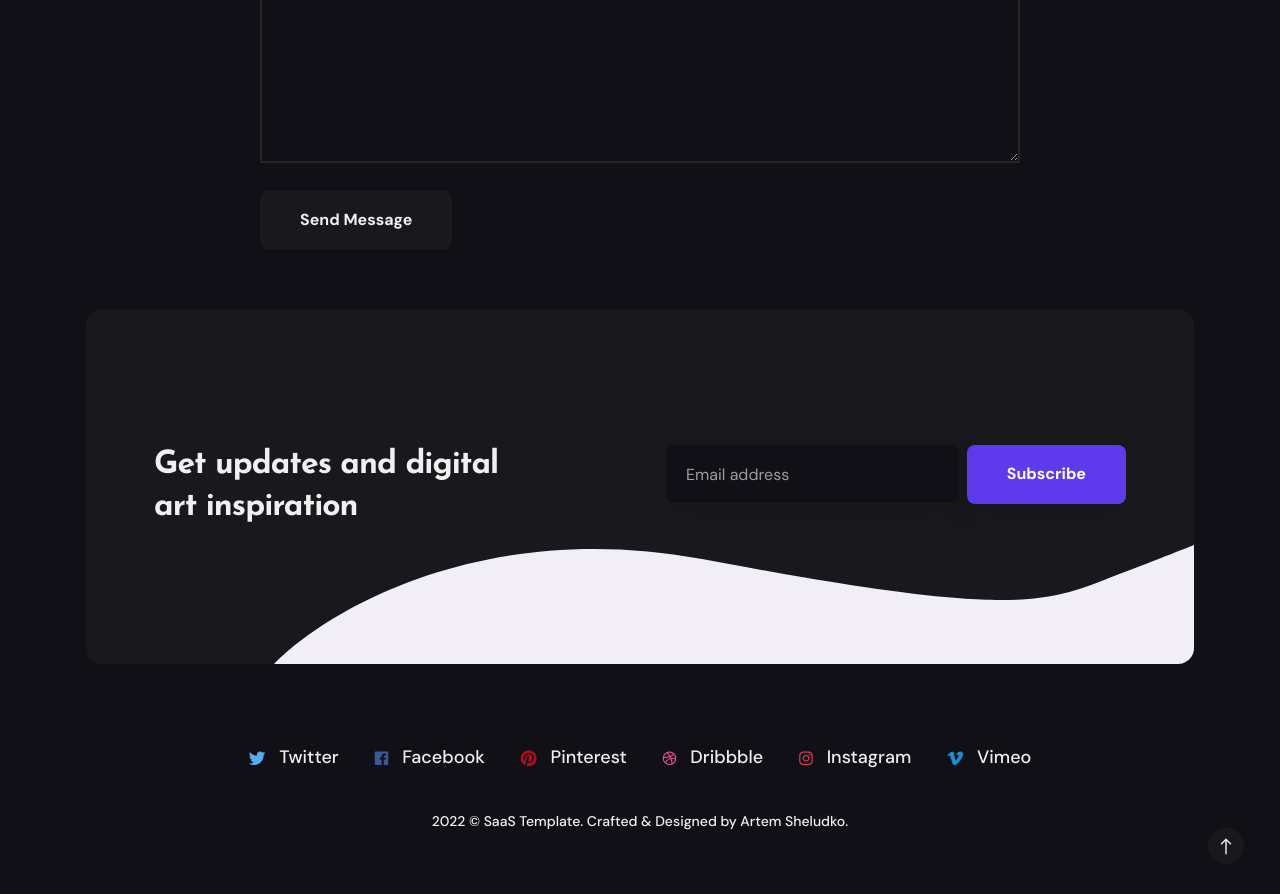
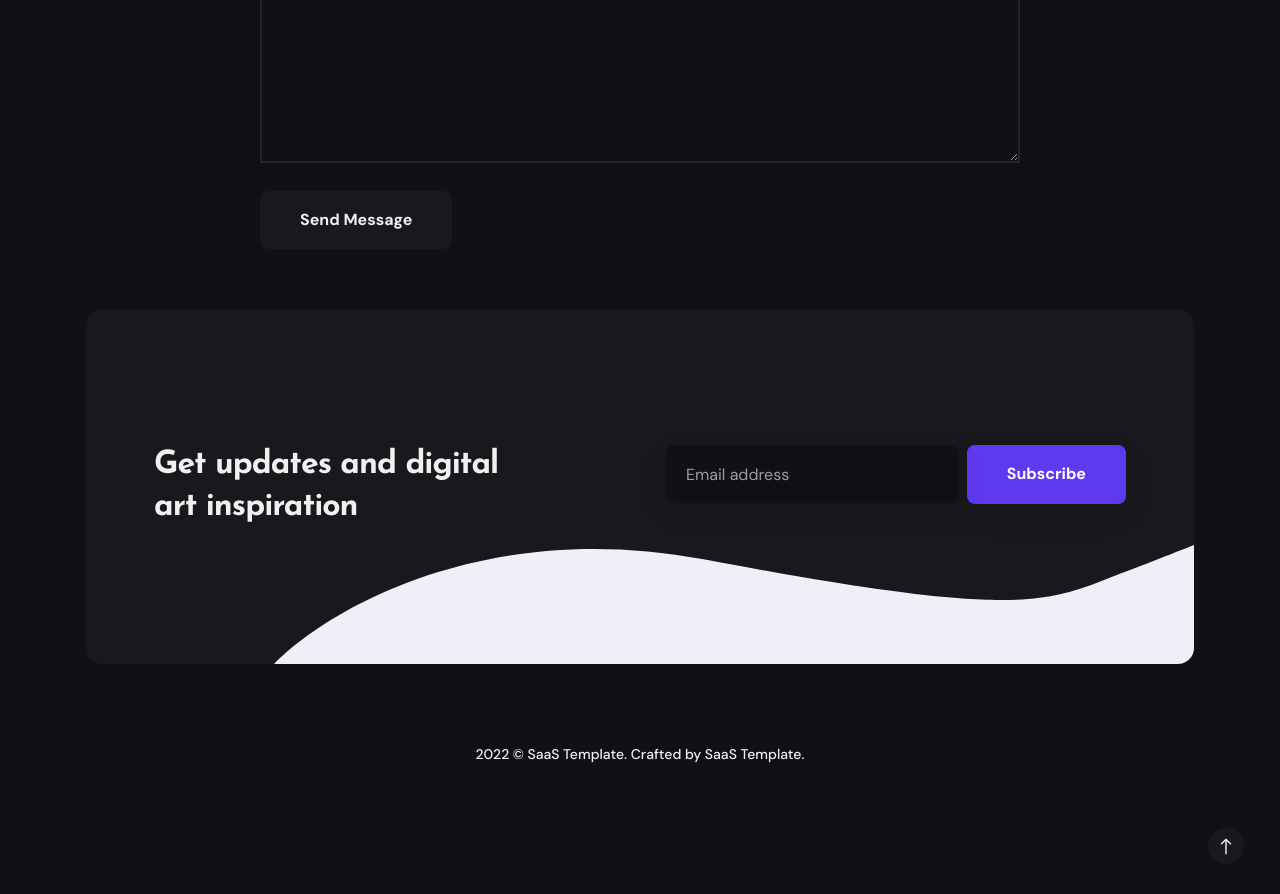
Before and after one commit to volca-io/volca-io.github.io, a Jekyll site: the page built from _pages/contact.html, in a window 1280 px wide and 900 px high, scrolled down 1370 px. Shown: the top 894 px of the window. Built offline with Jekyll 4.4.1, drawn with Linux system fonts in a browser that asks for light colours; nearby versions of some CDN libraries; after the commit the page ends 2203 px from its top, so only the background shows below that.

Commit message:
Update footer.html

```diff
--- a/_includes/footer.html
+++ b/_includes/footer.html
@@ -5,7 +5,7 @@
     <div class="row">
       <div class="col col-12">
 
-        <div class="footer__inner">
+        <div class="footer__inner" style="display:none">
           {% if site.data.settings.social %}
             <div class="social">
               <ul class="social__list list-reset">
@@ -20,7 +20,7 @@
         </div>
 
         <div class="footer__info">
-          <div class="copyright">{{site.time | date: '%Y'}} &copy; <a href="/">{{site.data.settings.title}}</a>. Crafted & Designed by <a href="https://jekyllthemes.io/developers/artem-sheludko">Artem Sheludko</a>.</div>
+          <div class="copyright">{{site.time | date: '%Y'}} &copy; <a href="/">{{site.data.settings.title}}</a>. Crafted by SaaS Template.</div>
         </div>
 
       </div>
```
